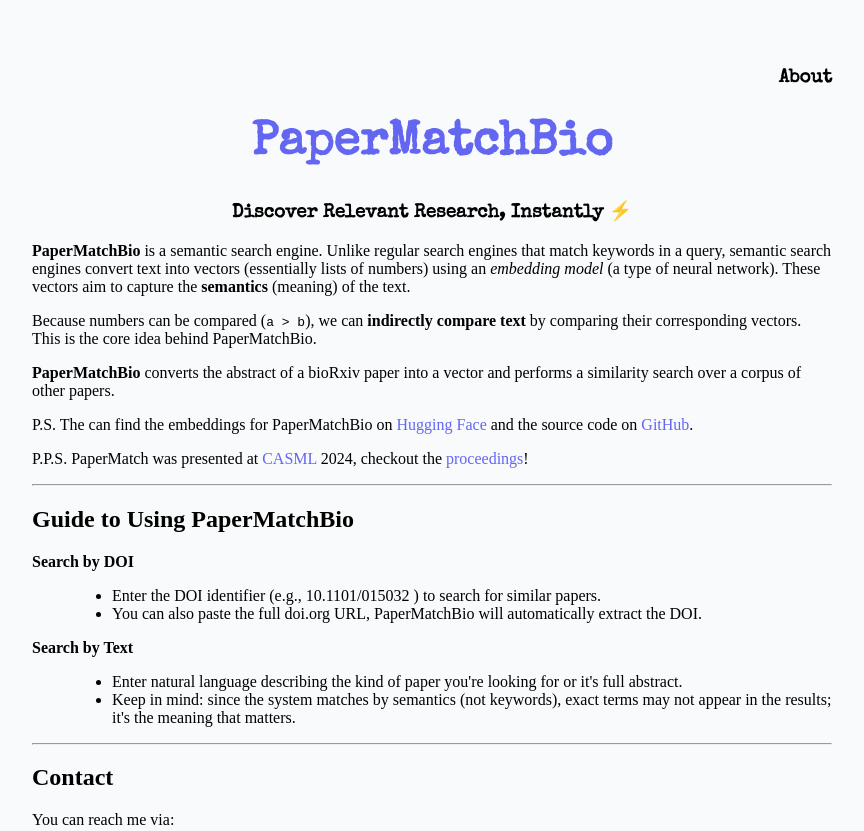
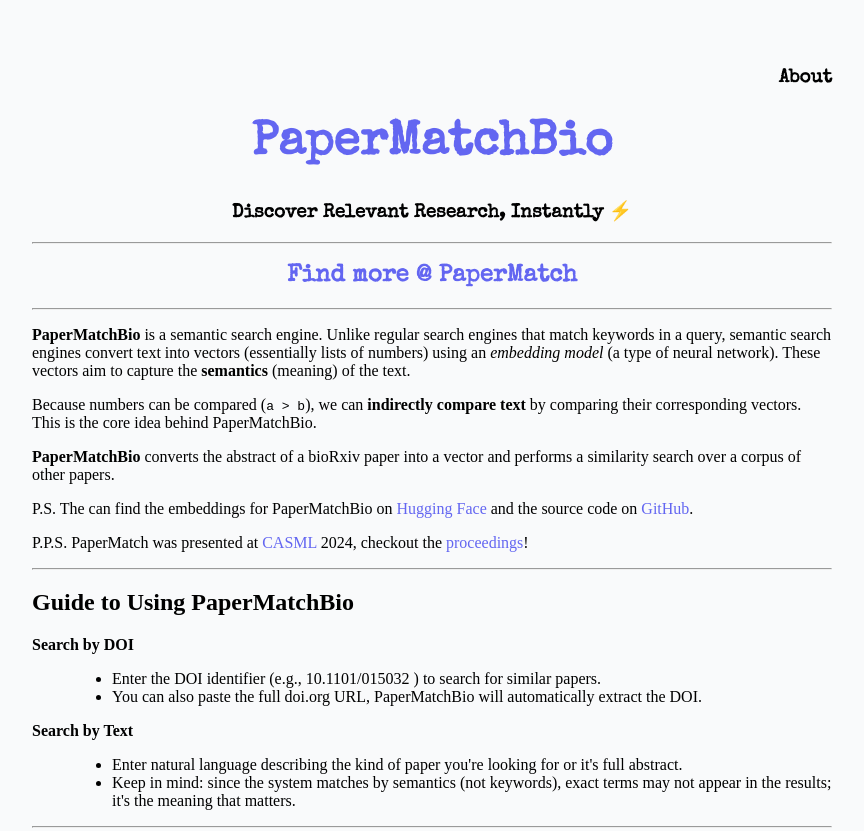
Before and after one commit to mitanshu7/PaperMatchBio, a plain HTML site: page frontend/about.html in a window 1280 px wide. Shown: the top 831 px of the page, without its empty margins (208-1072 px from the left). Drawn offline with nearby package versions, Linux system fonts and the light colour scheme; a web font is replaced by a local one.

Commit message:
Add a banner for papermatch on about page,
update huggingface collection page url.

```diff
--- a/frontend/about.html
+++ b/frontend/about.html
@@ -41,6 +41,14 @@
 
     <h3 id="site_subtitle" class="site_brand"> Discover Relevant Research, Instantly ⚡</h3>
 
+    <hr>
+
+    <a href="https://papermatch.me/" target="_blank">
+    <h2 id="bio_site_banner" class="site_brand">Find more @ PaperMatch</h2>
+    </a>
+
+    <hr>
+
     <p>
     <strong>PaperMatchBio</strong> is a semantic search engine. Unlike regular search engines that match keywords in a query, semantic search engines convert text into vectors (essentially lists of numbers) using an <em>embedding model</em> (a type of neural network). These vectors aim to capture the <strong>semantics</strong> (meaning) of the text.
     </p>
@@ -52,7 +60,7 @@
     </p>
 
     <p>
-        P.S. The can find the embeddings for PaperMatchBio on <a href="https://huggingface.co/collections/bluuebunny/papermatch-6884c4bd8ed76e6827524b08" target="_blank">Hugging Face</a> and the source code on <a href="https://github.com/mitanshu7/PaperMatchBio" target="_blank">GitHub</a>.
+        P.S. The can find the embeddings for PaperMatchBio on <a href="https://huggingface.co/collections/bluuebunny/papermatchbio" target="_blank">Hugging Face</a> and the source code on <a href="https://github.com/mitanshu7/PaperMatchBio" target="_blank">GitHub</a>.
     </p>
 
     <p>
```
